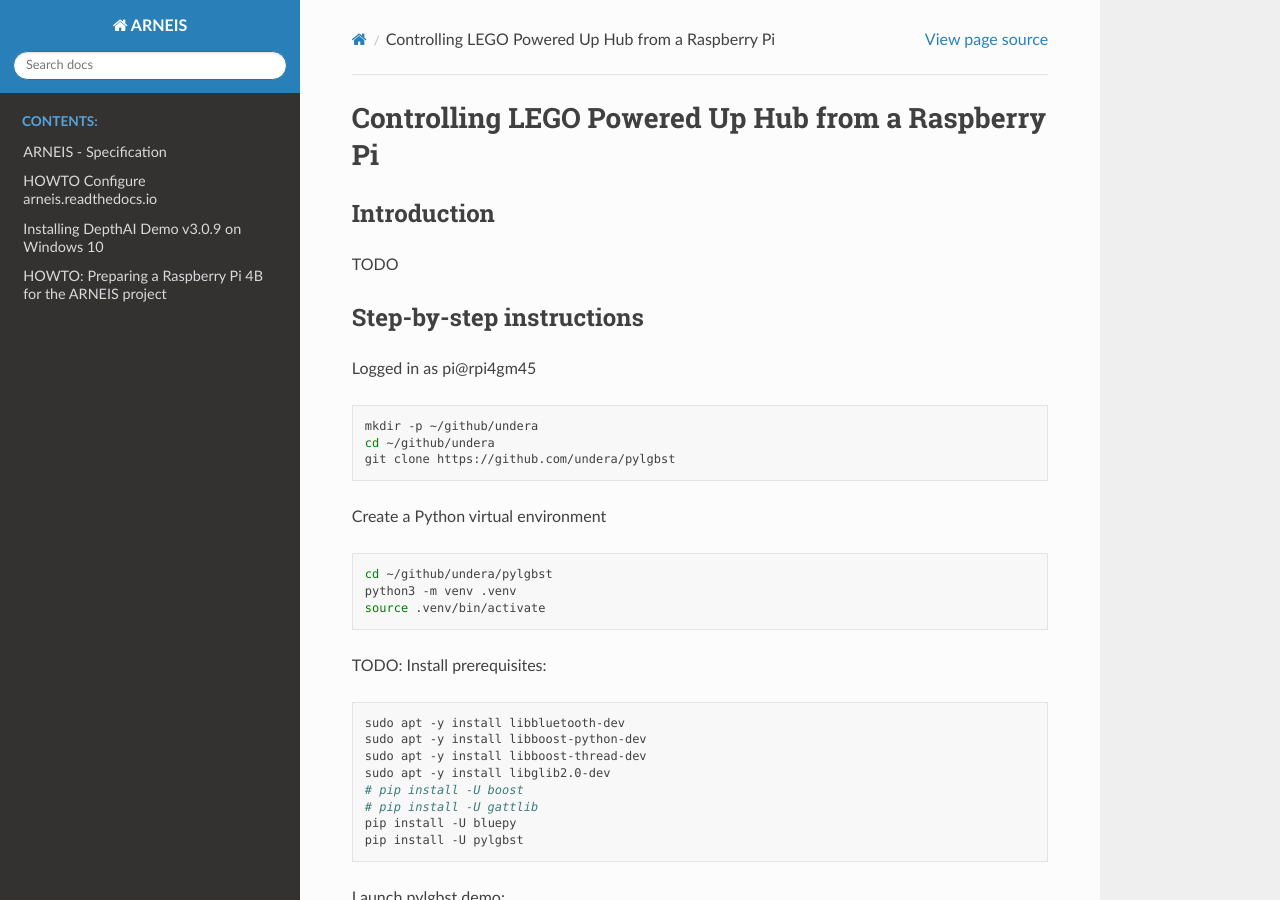
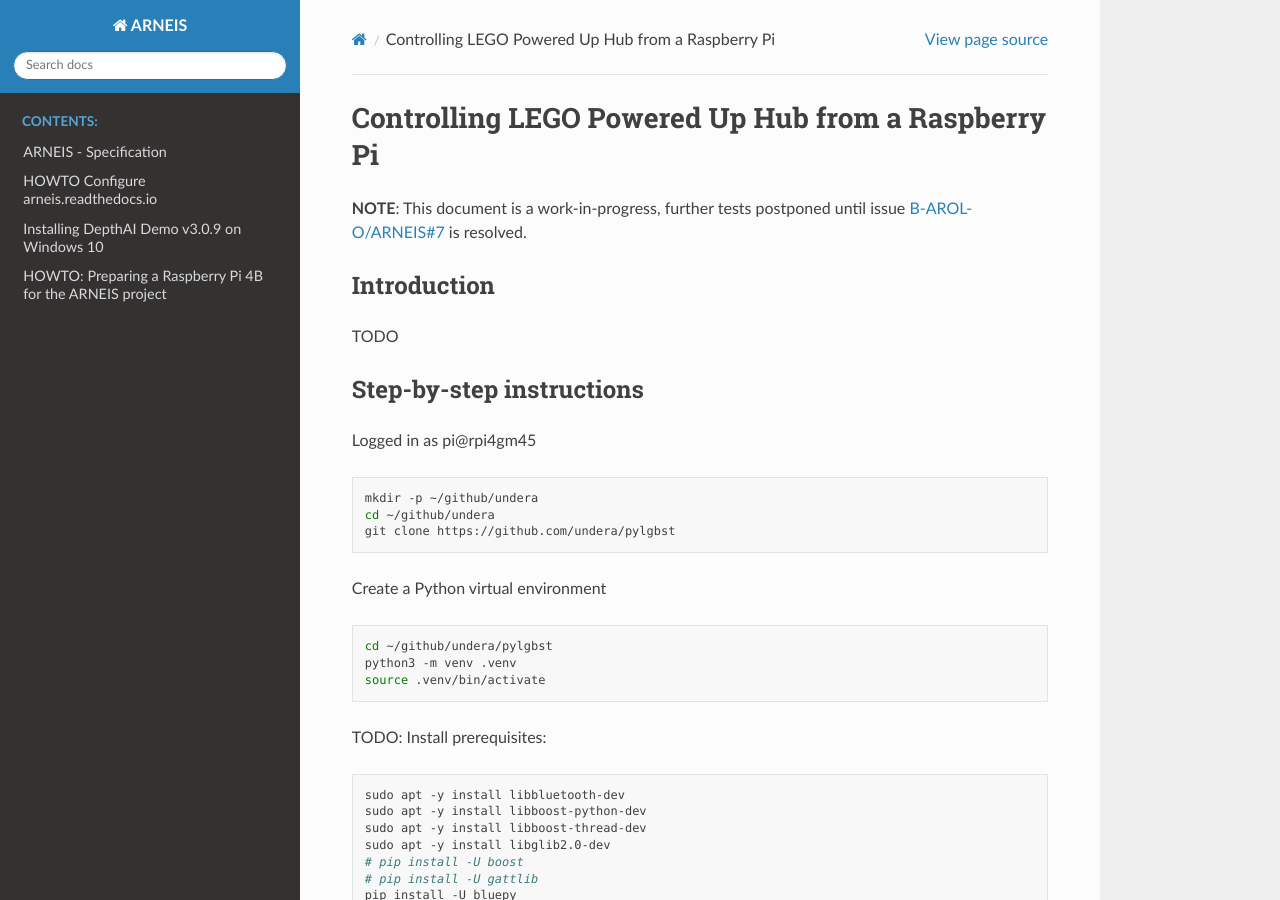
Before and after one commit to B-AROL-O/ARNEIS, a Sphinx documentation site: the page built from docs/howto/howto-configure-rpi-poweredup.md, in a window 1280 px wide and 900 px high. Built offline with Sphinx 7.4.7 and the Read the Docs theme 2.0.0, drawn with Linux system fonts in a browser that asks for light colours.

Commit message:
Update howto-configure-rpi-poweredup.md

```diff
--- a/docs/howto/howto-configure-rpi-poweredup.md
+++ b/docs/howto/howto-configure-rpi-poweredup.md
@@ -1,4 +1,6 @@
 # Controlling LEGO Powered Up Hub from a Raspberry Pi
+
+**NOTE**: This document is a work-in-progress, further tests postponed until issue [B-AROL-O/ARNEIS#7](https://github.com/B-AROL-O/ARNEIS/issues/7) is resolved.
 
 ## Introduction
 
```
